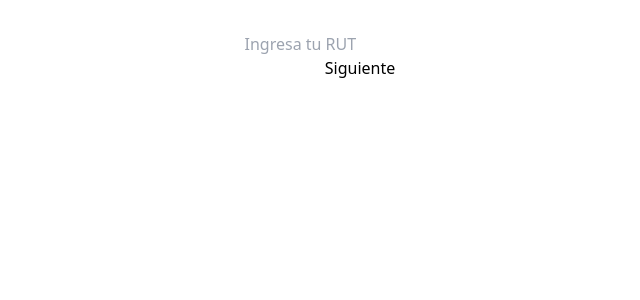
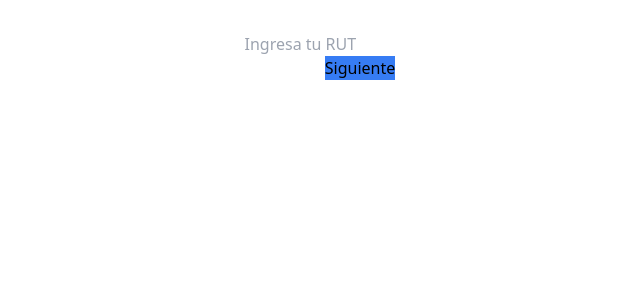
Before and after one commit to LUCHER4321/RECEMED, a React (Vite) app: page / in a window 1280 px wide. Shown: the top 300 px of the page, without its empty margins (280-920 px from the left). Built offline with nearby package versions, Linux system fonts and the light colour scheme.

Commit message:
Buuton Update

```diff
--- a/src/assets/Button.jsx
+++ b/src/assets/Button.jsx
@@ -1,5 +1,5 @@
 export function button(text, onClick = () => {}){
     return(
-        <button onClick={onClick}>{text}</button>
+        <button onClick={onClick} className="bg-rm-blue-100 hover:bg-rm-blue-200">{text}</button>
     );
 }
--- a/tailwind.config.js
+++ b/tailwind.config.js
@@ -5,7 +5,12 @@ export default {
     "./src/**/*.{js,ts,jsx,tsx}"
   ],
   theme: {
-    extend: {},
+    extend: {
+      colors: {
+        "rm-blue-100": "#367CF4",
+        "rm-blue-200": "#367cc8"
+      }
+    },
   },
   plugins: [],
 }
```
